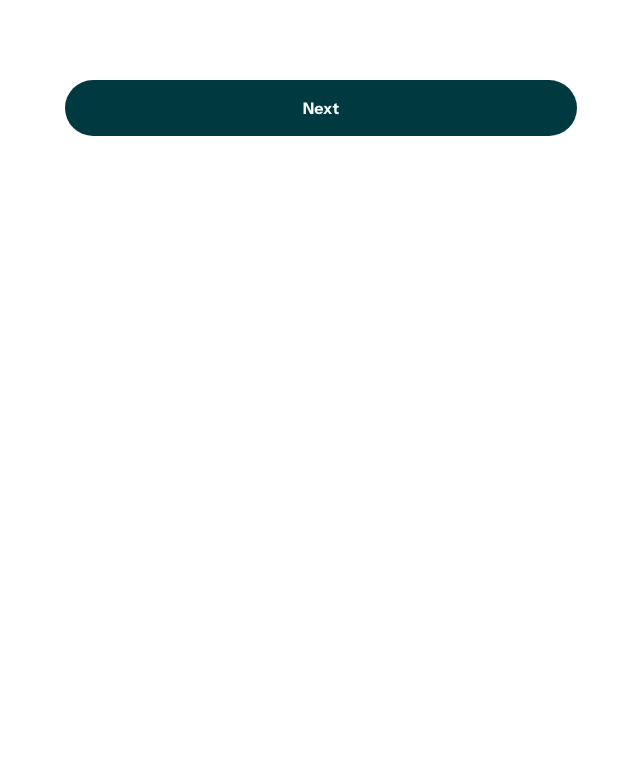
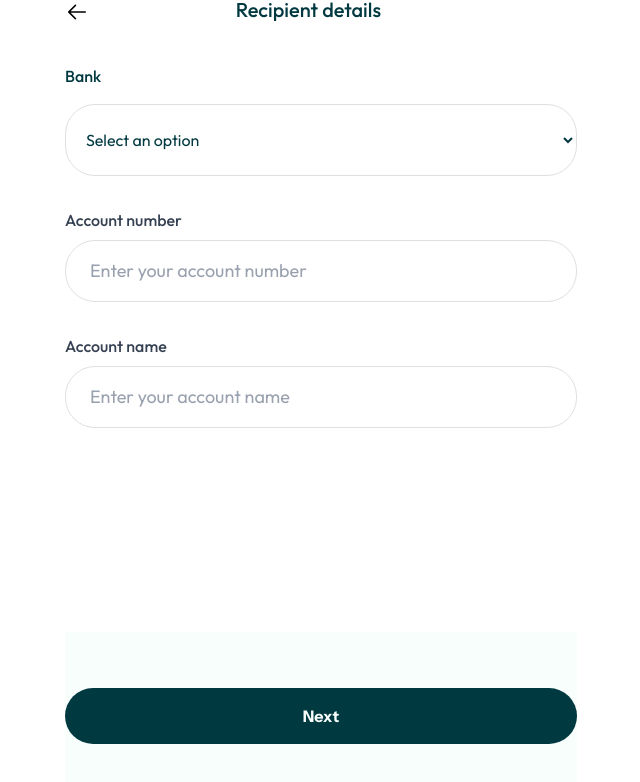
Before and after one commit to Okpara202/Novacrust, a React (Vite) app: page / in a window 1280 px wide. Both pictures are taken after a click on the button "Convert now". Shown: the top 782 px of the page, without its empty margins (319-959 px from the left). Built offline with nearby package versions, Linux system fonts and the light colour scheme.

Commit message:
Done with Recipient details page

```diff
--- a/src/App.tsx
+++ b/src/App.tsx
@@ -2,13 +2,14 @@ import { useState } from "react";
 
 import "./App.css";
 import CryptoToCash from "./components/checkoutform/CryptoToCash";
-import Button from "./components/Button";
+import Button from "./components/Reuse/Button";
 import RecipientDetails from "./components/checkoutform/RecipientDetails";
+import RecipientEmail from "./components/checkoutform/RecipientEmail";
 
 function App() {
   const [currentStep, setCurrentStep] = useState<number>(1);
 
-  const totalSteps = 3;
+  const totalSteps = 4;
 
   const handleSubmit = (e: React.FormEvent) => {
     e.preventDefault();
@@ -28,40 +29,46 @@ function App() {
   };
 
   return (
-    <main className="mt-4 sm:mt-6 md:mt-10 w-[90%] sm:w-[85%] md:w-[80%] mx-auto max-w-[512px]">
-      <form onSubmit={handleSubmit}>
-        {/* Step 1 */}
-        {currentStep === 1 && (
-          <div>
-            <CryptoToCash />
+    <main className="flex flex-col min-h-screen">
+      <form
+        onSubmit={handleSubmit}
+        className="flex-1 flex flex-col w-[90%] sm:w-[85%] md:w-[80%] max-w-[512px] mx-auto"
+      >
+        <div className="flex-1">
+          {/* Your existing step content */}
+          {currentStep === 1 && <CryptoToCash />}
+          {currentStep === 2 && <RecipientDetails />}
+          {currentStep === 3 && <RecipientEmail />}
+          {currentStep === 4 && (
+            <div className="mt-6">{/* Step 4 content */}</div>
+          )}
+        </div>
 
-            <Button onClick={handleNext} text="Convert now" />
-          </div>
-        )}
-
-        {/* Step 2 */}
-        {currentStep === 2 && (
-          <div>
-            <RecipientDetails />
-
-            <Button onClick={handleNext} text="Next" />
-          </div>
-        )}
-
-        {/* Step 3 */}
-        {currentStep === 3 && (
-          <div>
-            {/* Step 3 header goes here */}
-            <div className="mt-6">{/* Your step 3 form fields go here */}</div>
-
+        <div className="sticky bottom-0 py-4 bg-white">
+          {currentStep < 4 ? (
+            <Button
+              onClick={handleNext}
+              text={currentStep === 1 ? "Convert now" : "Next"}
+              className="w-full"
+            />
+          ) : (
             <div className="flex gap-4">
-              <button type="button" onClick={handleBack}>
+              <button
+                type="button"
+                onClick={handleBack}
+                className="flex-1 py-3 px-6 border border-gray-300 rounded-lg font-medium hover:bg-gray-50"
+              >
                 Back
               </button>
-              <button type="submit">Submit</button>
+              <button
+                type="submit"
+                className="flex-1 py-3 px-6 bg-green-600 text-white rounded-lg font-medium hover:bg-green-700"
+              >
+                Submit
+              </button>
             </div>
-          </div>
-        )}
+          )}
+        </div>
       </form>
     </main>
   );
--- /dev/null
+++ b/src/components/Reuse/Input.tsx
@@ -0,0 +1,58 @@
+import type { InputHTMLAttributes } from "react";
+import { forwardRef } from "react";
+
+type HTMLInputProps = InputHTMLAttributes<HTMLInputElement>;
+
+interface InputProps extends Omit<HTMLInputProps, "type"> {
+  type?: HTMLInputProps["type"];
+  label?: string;
+  containerClassName?: string;
+  labelClassName?: string;
+  inputClassName?: string;
+}
+
+const Input = forwardRef<HTMLInputElement, InputProps>(
+  (
+    {
+      type = "text",
+      label,
+      containerClassName = "",
+      labelClassName = "",
+      inputClassName = "",
+      className = "",
+      ...props
+    },
+    ref,
+  ) => {
+    const baseInputClasses = [
+      "w-full px-4 py-3 md:px-6 md:py-4",
+      "text-base md:text-lg text-gray-900",
+      "border border-formBorder rounded-[30px]",
+      "focus:outline-none focus:ring-2 focus:ring-green-500 focus:border-transparent",
+      "transition-all duration-200",
+      "placeholder:text-gray-400",
+      className,
+      inputClassName,
+    ]
+      .filter(Boolean)
+      .join(" ");
+
+    return (
+      <div className={`flex flex-col gap-2 ${containerClassName}`}>
+        {label && (
+          <label
+            className={`text-sm md:text-base font-medium text-gray-700 ${labelClassName}`}
+          >
+            {label}
+            {props.required && <span className="ml-1 text-green-600">*</span>}
+          </label>
+        )}
+        <input type={type} ref={ref} className={baseInputClasses} {...props} />
+      </div>
+    );
+  },
+);
+
+Input.displayName = "Input";
+
+export default Input;
--- /dev/null
+++ b/src/components/Reuse/Intro.tsx
@@ -0,0 +1,17 @@
+function Intro({ introText }: { introText: string }) {
+  return (
+    <aside className="grid grid-cols-3">
+      {/* Step 2 Header */}
+      <img
+        src="/public/ArrowLeft.png"
+        alt="Back icon"
+        className="cursor-pointer"
+      />
+      <p className="font-medium text-xl text-green leading-[100%]">
+        {introText}
+      </p>
+    </aside>
+  );
+}
+
+export default Intro;
--- a/src/components/checkoutform/RecipientDetails.tsx
+++ b/src/components/checkoutform/RecipientDetails.tsx
@@ -1,9 +1,35 @@
+import Input from "../Reuse/Input";
+import Intro from "../Reuse/Intro";
+
 function RecipientDetails() {
   return (
-    <div>
-      <aside>
-        <img src="" />
-      </aside>
+    <div className="">
+      {/* Step 2 Header */}
+      <Intro introText="Recipient details" />
+
+      <div className="mt-10 flex flex-col gap-8">
+        {/* Bank Name */}
+        <div className="flex flex-col gap-4 ">
+          <label className="text-base font-medium text-green">Bank</label>
+          <select className="border border-formBorder rounded-[30px] px-[16px] py-[24px] w-full text-green">
+            <option value="">Select an option</option>
+          </select>
+        </div>
+
+        {/* Account Number */}
+        <Input
+          type="text"
+          label="Account number"
+          placeholder="Enter your account number"
+        />
+
+        {/* Account Name */}
+        <Input
+          type="text"
+          label="Account name"
+          placeholder="Enter your account name"
+        />
+      </div>
     </div>
   );
 }
--- /dev/null
+++ b/src/components/checkoutform/RecipientEmail.tsx
@@ -0,0 +1,45 @@
+import Input from "../Reuse/Input";
+import Intro from "../Reuse/Intro";
+
+function RecipientEmail() {
+  return (
+    <div>
+      <Intro introText="Recipient email" />
+
+      <div className="mt-10 flex flex-col gap-6 md:gap-8">
+        <Input
+          type="email"
+          label="Recipient email"
+          placeholder="Enter recipient email"
+        />
+
+        <div className="flex flex-col gap-4">
+          <label className="text-sm md:text-base font-medium text-gray-700">
+            Recipient phone number
+          </label>
+          <div className="flex w-full border border-formBorder rounded-[30px] overflow-hidden focus-within:ring-2 focus-within:ring-green-500 focus-within:border-transparent transition-all duration-200">
+            <select
+              className="w-32 md:w-36 px-3 md:px-4 bg-white text-gray-700 border-r border-formBorder focus:outline-none"
+              aria-label="Country code"
+              defaultValue="+234"
+            >
+              {/* ToDo: ADD Image */}
+              <option value="+234">+234 (NG)</option>
+              <option value="+1">+1 (US)</option>
+              <option value="+44">+44 (UK)</option>
+            </select>
+            <input
+              type="tel"
+              className="flex-1 px-4 py-3 md:px-6 md:py-4 text-base md:text-lg text-gray-900 focus:outline-none"
+              placeholder="000 000 0000"
+              pattern="[0-9]{10}"
+              aria-required="true"
+            />
+          </div>
+        </div>
+      </div>
+    </div>
+  );
+}
+
+export default RecipientEmail;
```
Also changed, not shown: src/components/Reuse/Button.tsx (renamed from src/components/Button.tsx).
